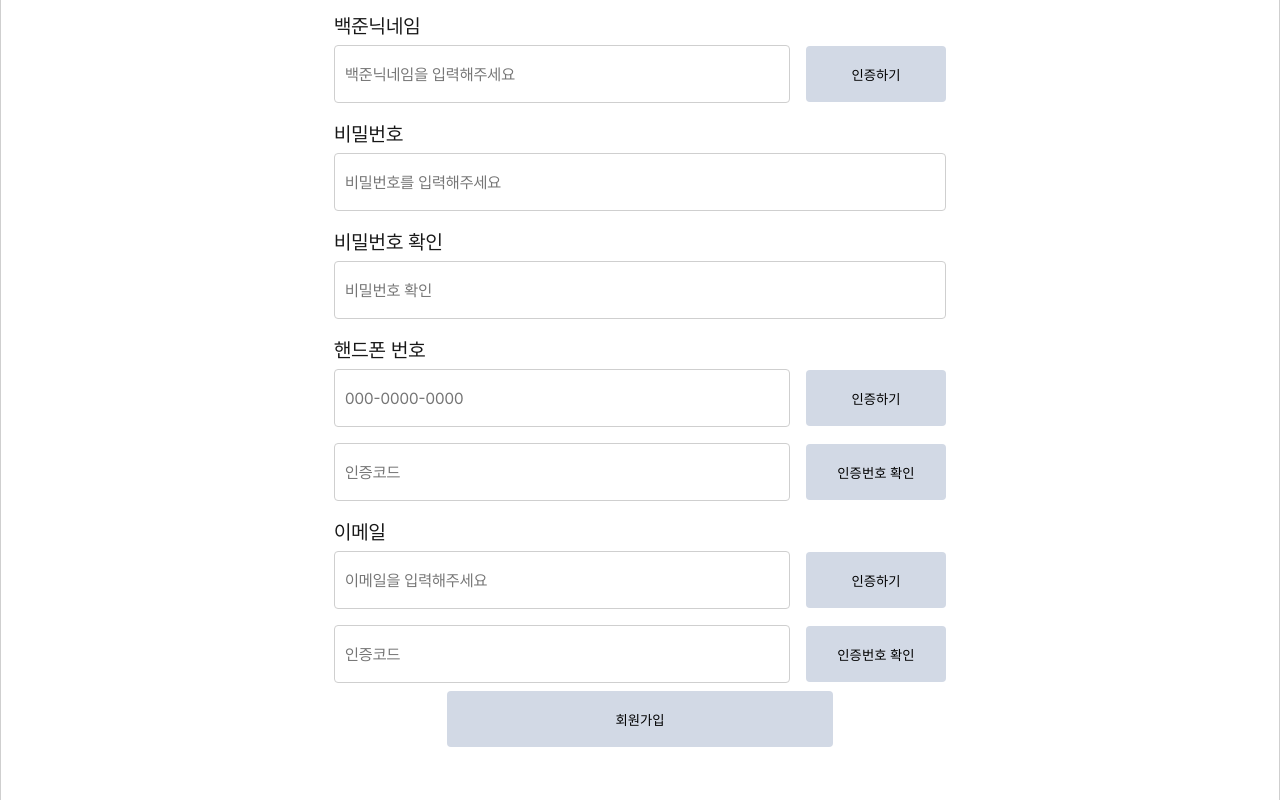
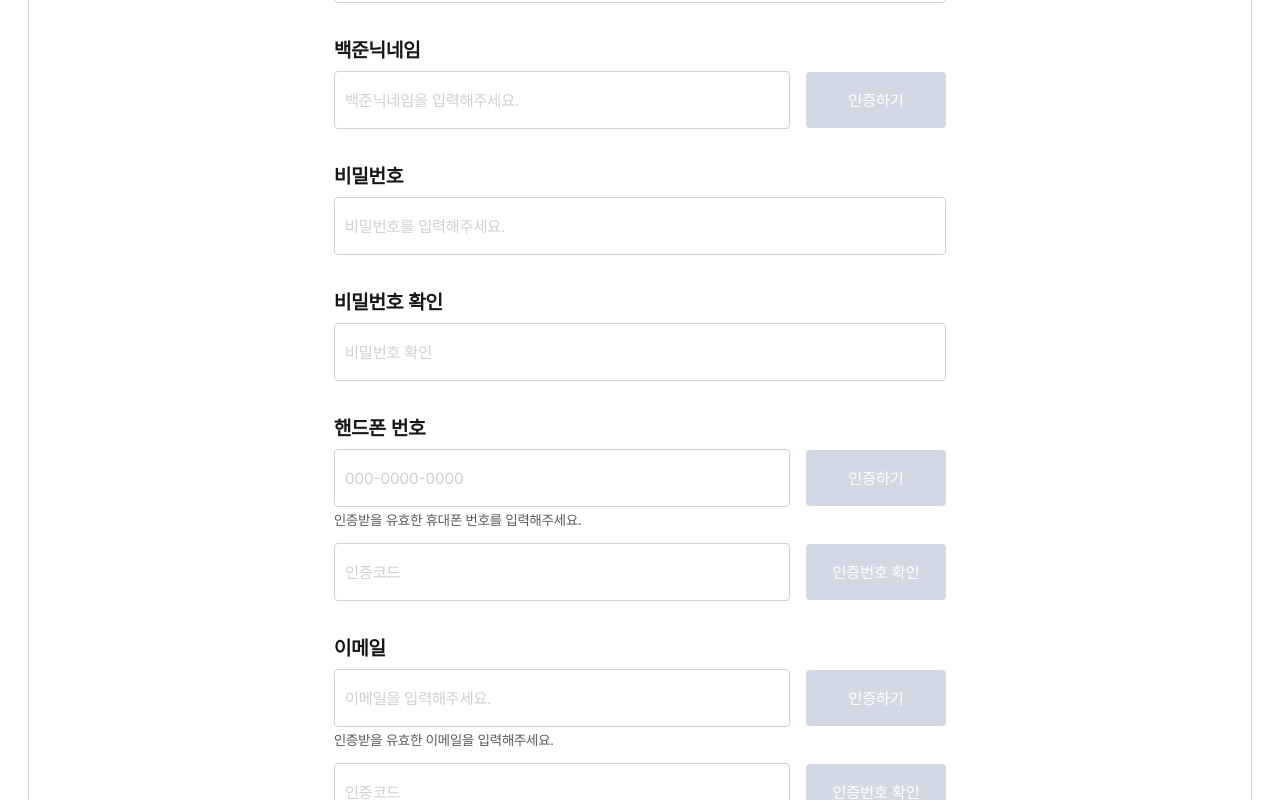
Before and after one commit to ProjectX-Algoitzy/Algoitzy-FE, a React (Create React App) app: page /signup in a window 1280 px wide. Shown: the part 520-1320 px from the top of the page. Built offline with nearby package versions, Linux system fonts and the light colour scheme; the HTML template or start-up script is replaced by a standard one.

Commit message:
[DESIGN] 회원가입 스타일 에러에 따른 border값 변경 작업 중

```diff
--- a/src/APP/user-pages/SignUp/SignUp.signup.jsx
+++ b/src/APP/user-pages/SignUp/SignUp.signup.jsx
@@ -13,32 +13,33 @@ export default function Signup() {
   const [email, setEmail] = useState('');
   const [emailConfirmCode, setEmailConfirmCode] = useState('');
 
+  const [borderColor, setBorderColor] = useState('1px solid #CFCFCF');
+
   // 비밀번호 유효성 검사
-  // const passwordRegex = /^(?=.*[A-Za-z])(?=.*\d)(?=.*[@$!%*#?&])[A-Za-z\d@$!%*#?&]{8,15}$/;
+  const PasswordRegex = /^(?=.*[a-zA-Z])(?=.*\d)(?=.*[@$!%*#?&])[a-zA-Z\d@$!%*#?&]{1,8}$/;
 
-  // // 비밀번호 확인
-  // const [isPasswordValid, setIsPasswordValid] = useState(true);
-  // const handlePasswordChange = (value) => {
-  //   setPassword(value);
-  //   // 비밀번호를 정규식과 비교하여 유효성을 검사
-  //   if (passwordRegex.test(value)) {
-  //     setIsPasswordValid(true);
-  //   } else {
-  //     setIsPasswordValid(false);
-  //   }
-  // };
+  // 휴대폰 번호 유효성 검사
+  const PhoneRegex = /^01[0-9]-\d{4}-\d{4}$/;
 
-  // // 비밀번호 확인
-  // const [isPasswordConfirmed, setIsPasswordConfirmed] = useState(true);
-  // const handlePasswordConfirmationChange = (value) => {
-  //   setPasswordConfirmation(value);
-  //   // 비밀번호 확인 값과 비밀번호 값이 일치하는지 확인
-  //   if (value === password) {
-  //     setIsPasswordConfirmed(true);
-  //   } else {
-  //     setIsPasswordConfirmed(false);
-  //   }
-  // };
+  // 비밀번호 유효성 확인
+  const [isPasswordValid, setIsPasswordValid] = useState(false);
+  const handlePasswordChange = (value) => {
+    setPassword(value);
+    setIsPasswordValid(PasswordRegex.test(value));
+  }
+
+  // 휴대폰 번호 유효성 확인
+  const [isPhoneNumberValid, setIsPhoneNumberValid] = useState(false);
+  const handlePhoneNumberChange = (value) => {
+    console.log("cnt",value.trim().length);
+    setPhoneNumber(value);
+    setIsPhoneNumberValid(PhoneRegex.test(value));
+    if (!PhoneRegex.test(value) && value.trim().length > 0) {
+      setBorderColor('1px solid #DC4A41'); // Red
+    } else {
+      setBorderColor('1px solid #CFCFCF'); // Grey_4
+    }
+  };
 
   // 회원가입 버튼
   const handleSubmit = async () => {
@@ -151,7 +152,7 @@ export default function Signup() {
               <itemS.Label>이름</itemS.Label>
               <itemS.InputBox
                 type="text"
-                placeholder="이름을 입력해주세요"
+                placeholder="이름을 입력해주세요."
                 value={name}
                 onChange={(e) => setName(e.target.value)}
               />
@@ -162,12 +163,12 @@ export default function Signup() {
               <itemS.InputConfirmBoxWrapper>
                 <itemS.InputConfirmBox
                   type="text"
-                  placeholder="백준닉네임을 입력해주세요"
+                  placeholder="백준닉네임을 입력해주세요."
                   value={handle}
                   onChange={(e) => setHandle(e.target.value)}
                 />
                 <itemS.BtnConfirm onClick={handleConfirmHandle}>
-                  <div>인증하기</div>
+                 인증하기
                 </itemS.BtnConfirm>
               </itemS.InputConfirmBoxWrapper>
             </itemS.LIContainer>
@@ -176,11 +177,16 @@ export default function Signup() {
               <itemS.Label>비밀번호</itemS.Label>
               <itemS.InputBox
                 type="password"
-                placeholder="비밀번호를 입력해주세요"
+                placeholder="비밀번호를 입력해주세요."
                 value={password}
-                onChange={(e) => setPassword(e.target.value)}
+                onChange={(e) => handlePasswordChange(e.target.value)}
               />
             </itemS.LIContainer>
+            {!isPasswordValid && password.length > 0 && (
+            <itemS.ErrorMessage>
+              * 특수문자 1개 이상, 영문+숫자, 8자 이내로 설정해주세요.
+            </itemS.ErrorMessage>
+            )}
 
             <itemS.LIContainer>
               <itemS.Label>비밀번호 확인</itemS.Label>
@@ -199,12 +205,17 @@ export default function Signup() {
                   type="text"
                   placeholder="000-0000-0000"
                   value={phoneNumber}
-                  onChange={(e) => setPhoneNumber(e.target.value)}
+                  onChange={(e) => handlePhoneNumberChange(e.target.value)}
+                  style={{ border: borderColor }}
                 />
                 <itemS.BtnConfirm onClick={handleSubmitSMS}>
-                  <div>인증하기</div>
+                 인증하기
                 </itemS.BtnConfirm>
               </itemS.InputConfirmBoxWrapper>
+              {!isPhoneNumberValid && phoneNumber.length > 0
+                ? <itemS.ErrorMessage>* 특수문자 1개 이상, 영문+숫자, 8자 이내로 설정해주세요.</itemS.ErrorMessage>
+                : <itemS.DescriptionText>인증받을 유효한 휴대폰 번호를 입력해주세요.</itemS.DescriptionText>
+              }
 
               <itemS.InputConfirmBoxWrapper>
                 <itemS.InputConfirmBox
@@ -214,7 +225,7 @@ export default function Signup() {
                   onChange={(e) => setPhoneConfirmCode(e.target.value)}
                 />
                 <itemS.BtnConfirm onClick={handleConfirmPhone}>
-                  <div>인증번호 확인</div>
+                 인증번호 확인
                 </itemS.BtnConfirm>
               </itemS.InputConfirmBoxWrapper>
             </itemS.LIContainer>
@@ -225,14 +236,17 @@ export default function Signup() {
               <itemS.InputConfirmBoxWrapper>
                 <itemS.InputConfirmBox
                   type="text"
-                  placeholder="이메일을 입력해주세요"
+                  placeholder="이메일을 입력해주세요."
                   value={email}
                   onChange={(e) => setEmail(e.target.value)}
                 />
                 <itemS.BtnConfirm onClick={handleSubmitEmail}>
-                  <div>인증하기</div>
+                 인증하기
                 </itemS.BtnConfirm>
               </itemS.InputConfirmBoxWrapper>
+              <itemS.DescriptionText>
+                인증받을 유효한 이메일을 입력해주세요.
+              </itemS.DescriptionText>
 
               <itemS.InputConfirmBoxWrapper>
                 <itemS.InputConfirmBox
@@ -242,7 +256,7 @@ export default function Signup() {
                   onChange={(e) => setEmailConfirmCode(e.target.value)}
                 />
                 <itemS.BtnConfirm>
-                  <div>인증번호 확인</div>
+                 인증번호 확인
                 </itemS.BtnConfirm>
               </itemS.InputConfirmBoxWrapper>
             </itemS.LIContainer>
--- a/src/APP/user-pages/SignUp/Styled/SignUp.signup.styles.js
+++ b/src/APP/user-pages/SignUp/Styled/SignUp.signup.styles.js
@@ -12,16 +12,17 @@ export const InnerContainer = styled.div`
   display: flex;
   flex-direction: column;
   align-items: center;
-  width: 1200px;
   background-color: ${tokens.colors.White};
   border: 1px solid ${tokens.colors.Grey_4};
   border-radius: 20px;
-  padding: 280px;
+  padding: 128px 305px;
+  margin-top: 60px;
 `;
 
 // 회원가입 head
 export const Head3 = styled.div`
 	${tokens.typography.H3_SB_40}
+	margin-top: 74px;
 `;
 
 // 라벨+입력 컨테이너
@@ -35,7 +36,8 @@ export const Label = styled.label`
 	height: 24px;
 	${tokens.typography.T4_SB_20}
 	color: ${tokens.colors.Grey_8};
-	margin-top: 10px;
+	margin-top: 34px;
+	margin-bottom: 10px;
 `;
 
 // 입력 박스
@@ -45,9 +47,17 @@ export const InputBox = styled.input`
 	border: 1px solid ${tokens.colors.Grey_4};
 	border-radius: 4px;
 	${tokens.typography.B2_M_16}
-	color: ${tokens.colors.Grey_4};
+	color: ${tokens.colors.Grey_8};
 	padding: 0 10px;
-	margin: 8px 0;
+
+	&::placeholder {
+		color: ${tokens.colors.Grey_4};
+	}
+
+	// 텍스트 입력되어 있을 경우 border 색상변경
+	&:not(:placeholder-shown) {
+		border: 1px solid ${tokens.colors.Grey_6};
+	  }
 `;
 
 export const InputConfirmBoxWrapper = styled.div`
@@ -62,519 +72,76 @@ export const InputConfirmBox = styled.input`
 	border: 1px solid ${tokens.colors.Grey_4};
 	border-radius: 4px;
 	${tokens.typography.B2_M_16}
-	color: ${tokens.colors.Grey_4};
+	color: ${tokens.colors.Grey_8};
 	padding: 0 10px;
-	margin: 8px 0;
+
+	&::placeholder {
+		color: ${tokens.colors.Grey_4};
+	}
+
+	// 텍스트 입력되어 있을 경우 border 색상변경
+	&:not(:placeholder-shown) {
+		border: 1px solid ${tokens.colors.Grey_6};
+	  }
+
+	// 텍스트 입력되어 있을 경우 해당 InputConfirmBox 구성 요소 바로 뒤에 오는 버튼 색상 변경
+	&:not(:placeholder-shown) + button {
+		background-color: ${tokens.colors.B_Grey_7};
+	}
 `;
+
+//참고 코드
+// export const InputF = styled.input`
+//   &::placeholder {
+//     color: #bdbdbd;
+//   }
+//   &:focus {
+//     outline: none;
+
+//     &::placeholder {
+//       color: #C8C8C8;
+//       font-size: 0.57rem;
+//     }
+//   }
+// `;
 
 // 입력칸
 // export const Input = styled.input`
 // 	height: 56px;
 //   ${tokens.typography.B2_M_16}
 // 	color: ${tokens.colors.Grey_4};
-// 	leading-trim: both;
+//
 // 	border: none;
 // `;
 
 // 회원가입 버튼
 export const Btn = styled.button`
 	${tokens.Btns.Btn_fill_disable}
+	color: ${tokens.colors.White};
+	${tokens.typography.T4_SB_20}
+	margin-top: 100px;
 `;
 
 // 인증하기 버튼
 export const BtnConfirm = styled.button`
 	${tokens.Btns.Btn_fill_certi_disable}
+	color: ${tokens.colors.White};
+	${tokens.typography.B2_M_16}
 	margin-left: 16px;
 `;
 
-// 버튼 텍스트
-export const BtnText = styled.div`
-	width: 70px;
-	height: 14px;
-	color: ${tokens.colors.White};
-	${tokens.typography.T4_SB_20}
-	leading-trim: both;
+// 입력값 설명
+export const DescriptionText = styled.div`
+	color: ${tokens.colors.Grey_6};
+	${tokens.typography.B3_M_14}
+	margin-top: 4px;
+	margin-bottom: 14px;
 `;
 
 
-
-// /* 사용할 수 없는 이메일입니다. */
-
-// position: absolute;
-// width: 160px;
-// height: 10px;
-// left: 305px;
-// top: 1084px;
-
-// /* B3_M_14 */
-// font-family: 'Pretendard';
-// font-style: normal;
-// font-weight: 500;
-// font-size: 14px;
-// line-height: 18px;
-// /* or 129% */
-// /* leading-trim and text-edge are draft CSS properties.
-
-// Read more: https://drafts.csswg.org/css-inline-3/#leading-trim
-// */
-// leading-trim: both;
-// text-edge: cap;
-// display: flex;
-// align-items: center;
-
-// color: #DC4A41;
-
-
-
-// /* 인증받을 유효한 휴대폰 번호를 입력해주세요 */
-
-// position: absolute;
-// width: 244px;
-// height: 10px;
-// left: 305px;
-// top: 866px;
-
-// /* B3_M_14 */
-// font-family: 'Pretendard';
-// font-style: normal;
-// font-weight: 500;
-// font-size: 14px;
-// line-height: 18px;
-// /* or 129% */
-// /* leading-trim and text-edge are draft CSS properties.
-
-// Read more: https://drafts.csswg.org/css-inline-3/#leading-trim
-// */
-// leading-trim: both;
-// text-edge: cap;
-// display: flex;
-// align-items: center;
-
-// /* Gray-6 */
-// color: #555555;
-
-
-
-
-
-
-
-
-// /* Frame 4487145 */
-
-// position: absolute;
-// width: 140px;
-// height: 56px;
-// left: calc(50% - 140px/2 + 225px);
-// top: 802px;
-
-// /* B.Gray-7 */
-// background: #5A677A;
-// border-radius: 4px;
-
-
-// /* 인증하기 */
-
-// position: absolute;
-// width: 56px;
-// height: 11px;
-// left: calc(50% - 56px/2);
-// top: calc(50% - 11px/2 + 0.5px);
-
-// /* B2_M_16 */
-// font-family: 'Pretendard';
-// font-style: normal;
-// font-weight: 500;
-// font-size: 16px;
-// line-height: 21px;
-// /* or 131% */
-// /* leading-trim and text-edge are draft CSS properties.
-
-// Read more: https://drafts.csswg.org/css-inline-3/#leading-trim
-// */
-// leading-trim: both;
-// text-edge: cap;
-
-// /* White */
-// color: #FFFFFF;
-
-
-
-// /* Frame 4487147 */
-
-// position: absolute;
-// width: 140px;
-// height: 56px;
-// left: calc(50% - 140px/2 + 225px);
-// top: 1020px;
-
-// /* Gray-4 */
-// background: #CFCFCF;
-// border-radius: 4px;
-
-
-// /* 인증하기 */
-
-// position: absolute;
-// width: 56px;
-// height: 11px;
-// left: calc(50% - 56px/2);
-// top: calc(50% - 11px/2 + 0.5px);
-
-// /* B2_M_16 */
-// font-family: 'Pretendard';
-// font-style: normal;
-// font-weight: 500;
-// font-size: 16px;
-// line-height: 21px;
-// /* or 131% */
-// /* leading-trim and text-edge are draft CSS properties.
-
-// Read more: https://drafts.csswg.org/css-inline-3/#leading-trim
-// */
-// leading-trim: both;
-// text-edge: cap;
-
-// /* White */
-// color: #FFFFFF;
-
-
-
-// /* Frame 4487146 */
-
-// position: absolute;
-// width: 140px;
-// height: 56px;
-// left: calc(50% - 140px/2 + 225px);
-// top: 894px;
-
-// /* Gray-4 */
-// background: #CFCFCF;
-// border-radius: 4px;
-
-
-// /* 인증번호 확인 */
-
-// position: absolute;
-// width: 87px;
-// height: 11px;
-// left: calc(50% - 87px/2 + 0.5px);
-// top: calc(50% - 11px/2 + 0.5px);
-
-// /* B2_M_16 */
-// font-family: 'Pretendard';
-// font-style: normal;
-// font-weight: 500;
-// font-size: 16px;
-// line-height: 21px;
-// /* or 131% */
-// /* leading-trim and text-edge are draft CSS properties.
-
-// Read more: https://drafts.csswg.org/css-inline-3/#leading-trim
-// */
-// leading-trim: both;
-// text-edge: cap;
-
-// /* White */
-// color: #FFFFFF;
-
-
-
-// /* Frame 4487148 */
-
-// position: absolute;
-// width: 140px;
-// height: 56px;
-// left: calc(50% - 140px/2 + 225px);
-// top: 1112px;
-
-// /* Gray-4 */
-// background: #CFCFCF;
-// border-radius: 4px;
-
-
-// /* 인증번호 확인 */
-
-// position: absolute;
-// width: 87px;
-// height: 11px;
-// left: calc(50% - 87px/2 + 0.5px);
-// top: calc(50% - 11px/2 + 0.5px);
-
-// /* B2_M_16 */
-// font-family: 'Pretendard';
-// font-style: normal;
-// font-weight: 500;
-// font-size: 16px;
-// line-height: 21px;
-// /* or 131% */
-// /* leading-trim and text-edge are draft CSS properties.
-
-// Read more: https://drafts.csswg.org/css-inline-3/#leading-trim
-// */
-// leading-trim: both;
-// text-edge: cap;
-
-// /* White */
-// color: #FFFFFF;
-
-
-
-// /* Frame 4487144 */
-
-// box-sizing: border-box;
-
-// position: absolute;
-// width: 434px;
-// height: 56px;
-// left: calc(50% - 434px/2 - 78px);
-// top: 894px;
-
-// /* Gray-4 */
-// border: 1px solid #CFCFCF;
-// border-radius: 4px;
-
-
-// /* 비밀번호를 입력해주세요 */
-
-// position: absolute;
-// width: 157px;
-// height: 11px;
-// left: 17px;
-// top: 22px;
-
-// /* B2_M_16 */
-// font-family: 'Pretendard';
-// font-style: normal;
-// font-weight: 500;
-// font-size: 16px;
-// line-height: 21px;
-// /* or 131% */
-// /* leading-trim and text-edge are draft CSS properties.
-
-// Read more: https://drafts.csswg.org/css-inline-3/#leading-trim
-// */
-// leading-trim: both;
-// text-edge: cap;
-
-// /* Gray-4 */
-// color: #CFCFCF;
-
-
-
-// /* 이메일 */
-
-// position: absolute;
-// width: 52px;
-// height: 14px;
-// left: 305px;
-// top: 990px;
-
-// /* T4_SB_20 */
-// font-family: 'Pretendard';
-// font-style: normal;
-// font-weight: 600;
-// font-size: 20px;
-// line-height: 26px;
-// /* or 130% */
-// /* leading-trim and text-edge are draft CSS properties.
-
-// Read more: https://drafts.csswg.org/css-inline-3/#leading-trim
-// */
-// leading-trim: both;
-// text-edge: cap;
-
-// /* Gray-8 */
-// color: #171717;
-
-
-
-// /* 핸드폰 번호 */
-
-// position: absolute;
-// width: 92px;
-// height: 14px;
-// left: 305px;
-// top: 772px;
-
-// /* T4_SB_20 */
-// font-family: 'Pretendard';
-// font-style: normal;
-// font-weight: 600;
-// font-size: 20px;
-// line-height: 26px;
-// /* or 130% */
-// /* leading-trim and text-edge are draft CSS properties.
-
-// Read more: https://drafts.csswg.org/css-inline-3/#leading-trim
-// */
-// leading-trim: both;
-// text-edge: cap;
-
-// /* Gray-8 */
-// color: #171717;
-
-
-
-// /* Frame 4487139 */
-
-// box-sizing: border-box;
-
-// position: absolute;
-// width: 590px;
-// height: 56px;
-// left: calc(50% - 590px/2);
-// top: 550px;
-
-// /* Gray-4 */
-// border: 1px solid #CFCFCF;
-// border-radius: 4px;
-
-
-// /* 비밀번호를 입력해주세요 */
-
-// position: absolute;
-// width: 157px;
-// height: 11px;
-// left: 17px;
-// top: 22px;
-
-// /* B2_M_16 */
-// font-family: 'Pretendard';
-// font-style: normal;
-// font-weight: 500;
-// font-size: 16px;
-// line-height: 21px;
-// /* or 131% */
-// /* leading-trim and text-edge are draft CSS properties.
-
-// Read more: https://drafts.csswg.org/css-inline-3/#leading-trim
-// */
-// leading-trim: both;
-// text-edge: cap;
-
-// /* Gray-4 */
-// color: #CFCFCF;
-
-
-
-// /* Frame 4487140 */
-
-// box-sizing: border-box;
-
-// position: absolute;
-// width: 590px;
-// height: 56px;
-// left: calc(50% - 590px/2);
-// top: 676px;
-
-// /* Gray-4 */
-// border: 1px solid #CFCFCF;
-// border-radius: 4px;
-
-
-// /* 비밀번호를 다시 한번 입력해주세요 */
-
-// position: absolute;
-// width: 220px;
-// height: 11px;
-// left: 17px;
-// top: 22px;
-
-// /* B2_M_16 */
-// font-family: 'Pretendard';
-// font-style: normal;
-// font-weight: 500;
-// font-size: 16px;
-// line-height: 21px;
-// /* or 131% */
-// /* leading-trim and text-edge are draft CSS properties.
-
-// Read more: https://drafts.csswg.org/css-inline-3/#leading-trim
-// */
-// leading-trim: both;
-// text-edge: cap;
-
-// /* Gray-4 */
-// color: #CFCFCF;
-
-
-
-// /* 비밀번호 */
-
-// position: absolute;
-// width: 70px;
-// height: 14px;
-// left: 305px;
-// top: 520px;
-
-// /* T4_SB_20 */
-// font-family: 'Pretendard';
-// font-style: normal;
-// font-weight: 600;
-// font-size: 20px;
-// line-height: 26px;
-// /* or 130% */
-// /* leading-trim and text-edge are draft CSS properties.
-
-// Read more: https://drafts.csswg.org/css-inline-3/#leading-trim
-// */
-// leading-trim: both;
-// text-edge: cap;
-
-// /* Gray-8 */
-// color: #171717;
-
-
-
-// /* 비밀번호 확인 */
-
-// position: absolute;
-// width: 109px;
-// height: 14px;
-// left: 305px;
-// top: 646px;
-
-// /* T4_SB_20 */
-// font-family: 'Pretendard';
-// font-style: normal;
-// font-weight: 600;
-// font-size: 20px;
-// line-height: 26px;
-// /* or 130% */
-// /* leading-trim and text-edge are draft CSS properties.
-
-// Read more: https://drafts.csswg.org/css-inline-3/#leading-trim
-// */
-// leading-trim: both;
-// text-edge: cap;
-
-// /* Gray-8 */
-// color: #171717;
-
-
-
-// /* 회원가입 */
-
-// position: absolute;
-// width: 139px;
-// height: 28px;
-// left: calc(50% - 139px/2);
-// top: 128px;
-
-// /* H3_SB_40 */
-// font-family: 'Pretendard';
-// font-style: normal;
-// font-weight: 600;
-// font-size: 40px;
-// line-height: 54px;
-// /* or 135% */
-// /* leading-trim and text-edge are draft CSS properties.
-
-// Read more: https://drafts.csswg.org/css-inline-3/#leading-trim
-// */
-// leading-trim: both;
-// text-edge: cap;
-
-// /* Gray-8 */
-// color: #171717;
+export const ErrorMessage = styled.div`
+	color: ${tokens.colors.Red};
+	${tokens.typography.B3_M_14}
+	margin-top: 4px;
+	margin-bottom: 14px;
+`;
```
Also changed, not shown: src/tokens.js (+19 -13 lines).
